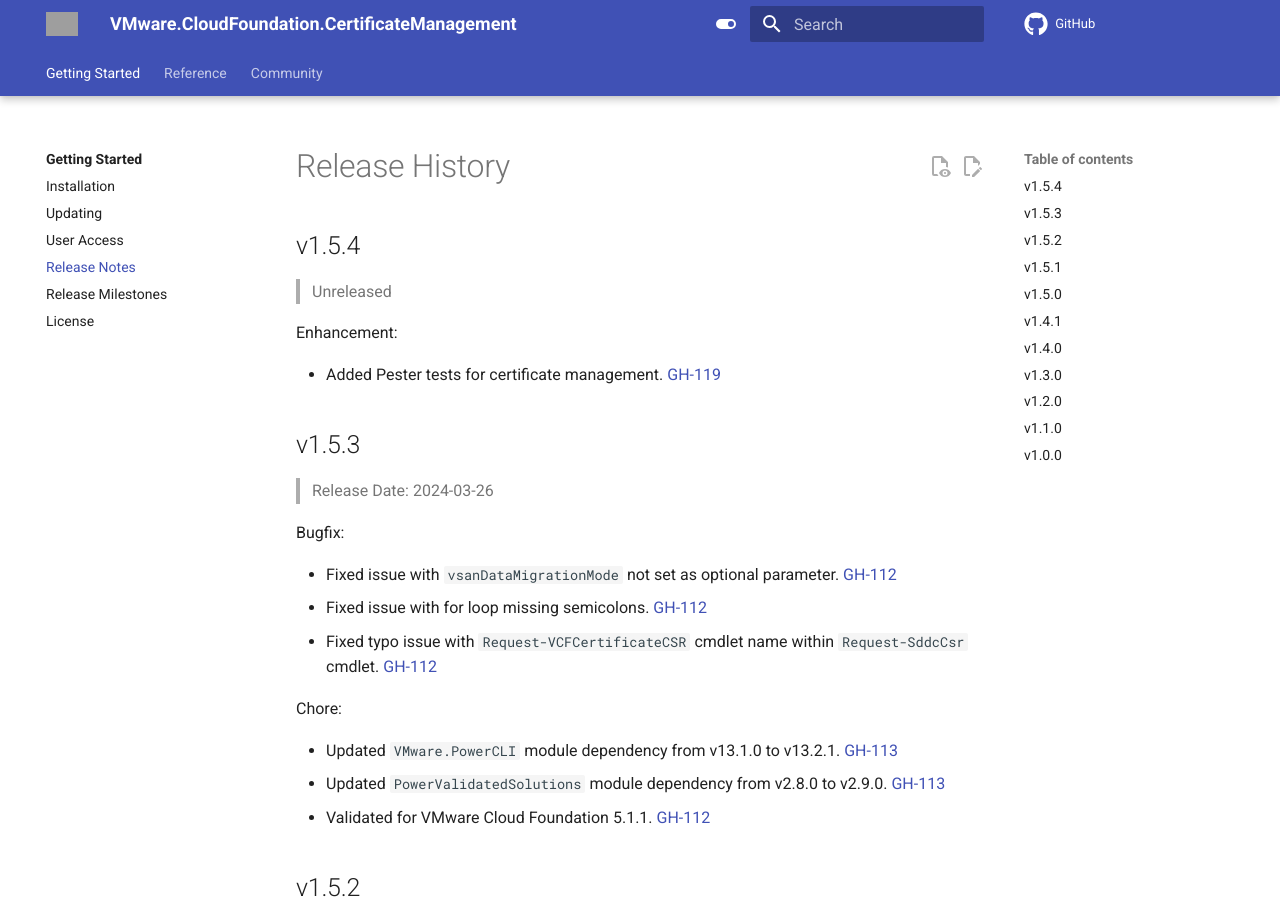
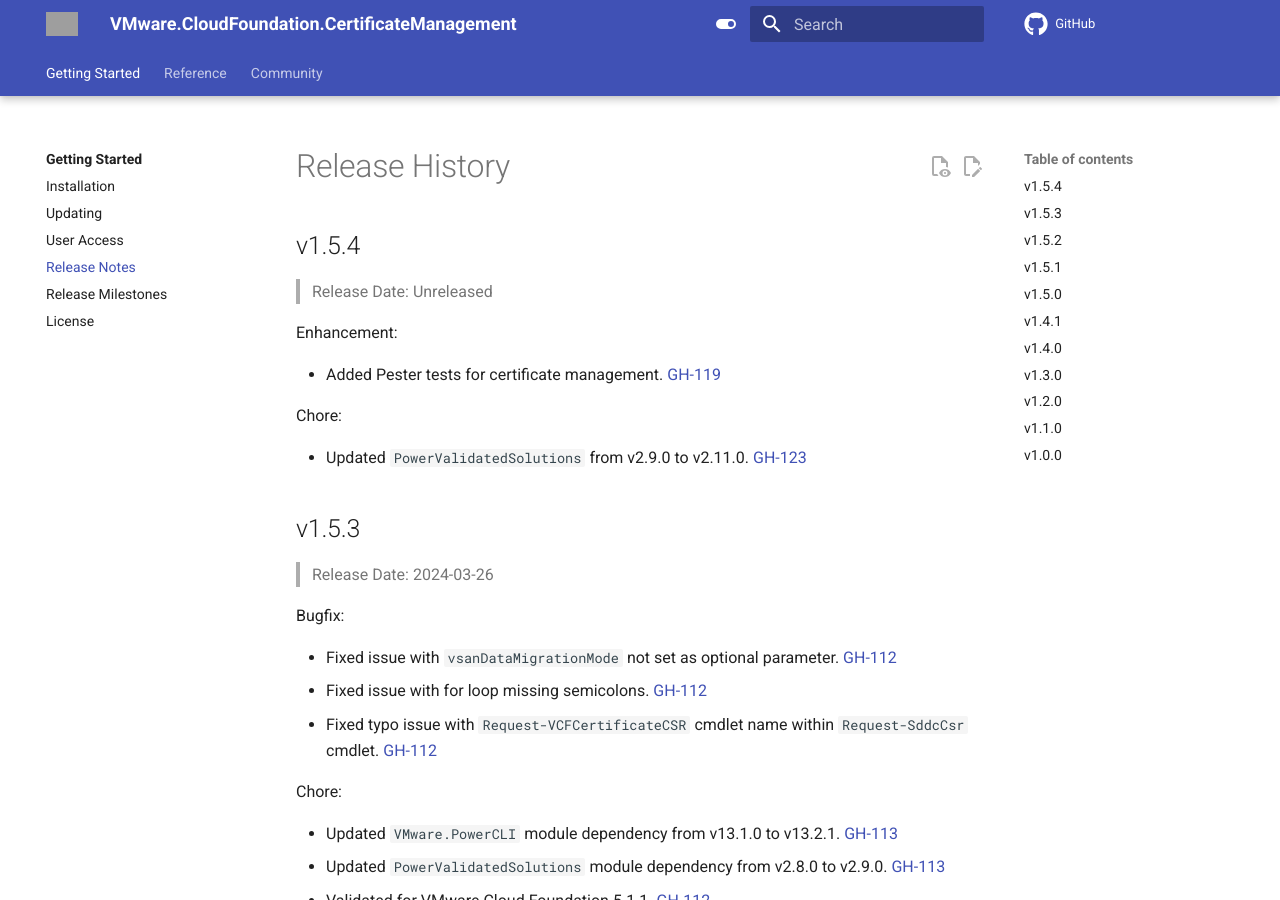
Before and after one commit to vmware/powershell-module-for-vmware-cloud-foundation-certificate-management, an MkDocs documentation site: the page built from docs/release-notes.md, in a window 1280 px wide and 900 px high. Built offline with MkDocs 1.6.1 and Material for MkDocs 9.7.7, drawn with Linux system fonts in a browser that asks for light colours; comment, search, counter and statistics services are not loaded; the version menu is left out; grey boxes are pictures that could not be loaded.

Commit message:
chore(deps): update dependencies
Updated `PowerValidatedSolutions` from v2.9.0 to v2.11.0.

Signed-off-by: Ryan Johnson <ryan.johnson@broadcom.com>

```diff
--- a/CHANGELOG.md
+++ b/CHANGELOG.md
@@ -2,11 +2,15 @@
 
 ## v1.5.4
 
-> Unreleased
+> Release Date: Unreleased
 
 Enhancement:
 
 - Added Pester tests for certificate management. [GH-119](https://github.com/vmware/powershell-module-for-vmware-cloud-foundation-certificate-management/pull/119)
+
+Chore:
+
+- Updated `PowerValidatedSolutions` from v2.9.0 to v2.11.0. [GH-123](https://github.com/vmware/powershell-module-for-vmware-cloud-foundation-certificate-management/pull/123)
 
 ## v1.5.3
 
```
Also changed, not shown: docs/index.md (+1 -1 lines), 5 other files.
